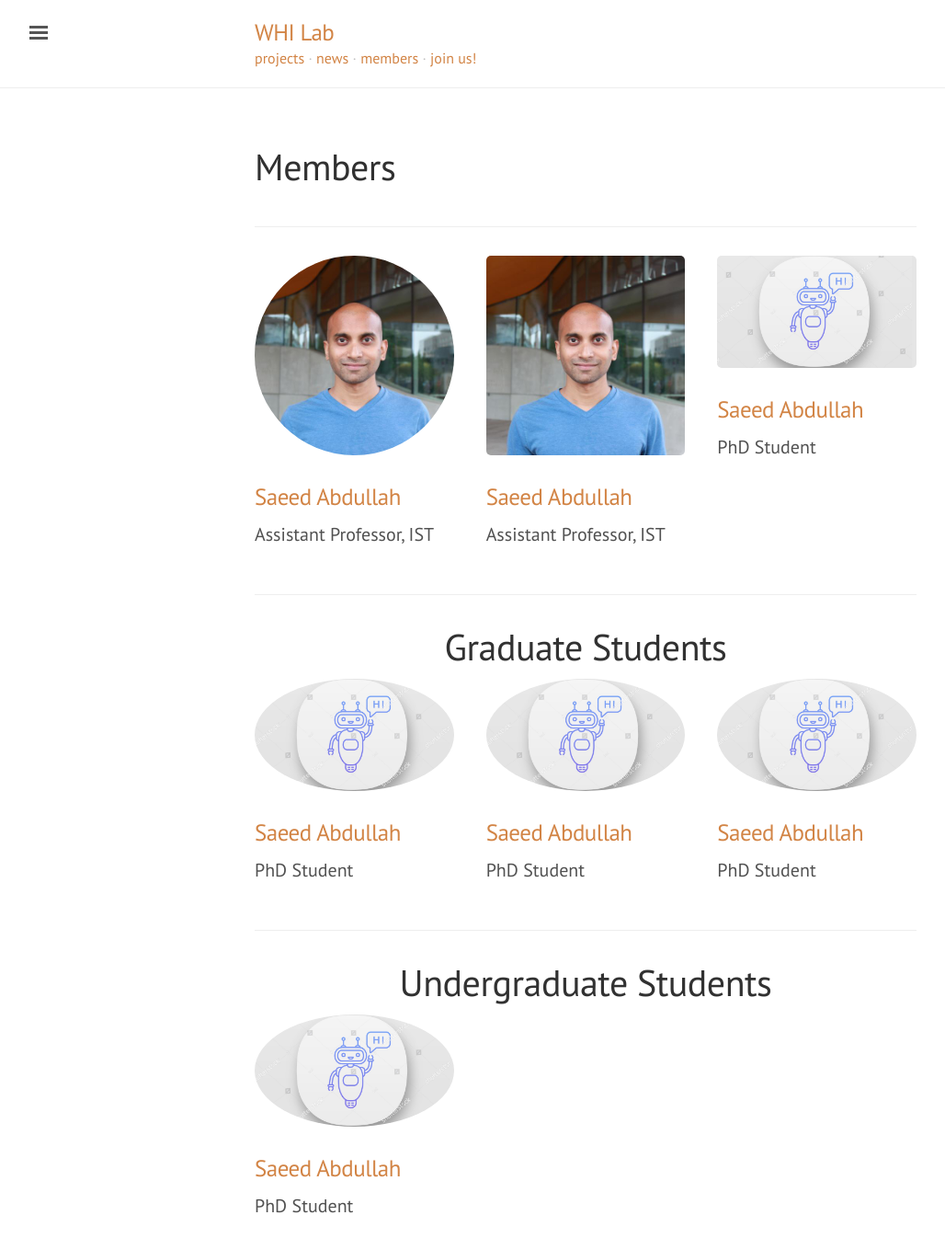
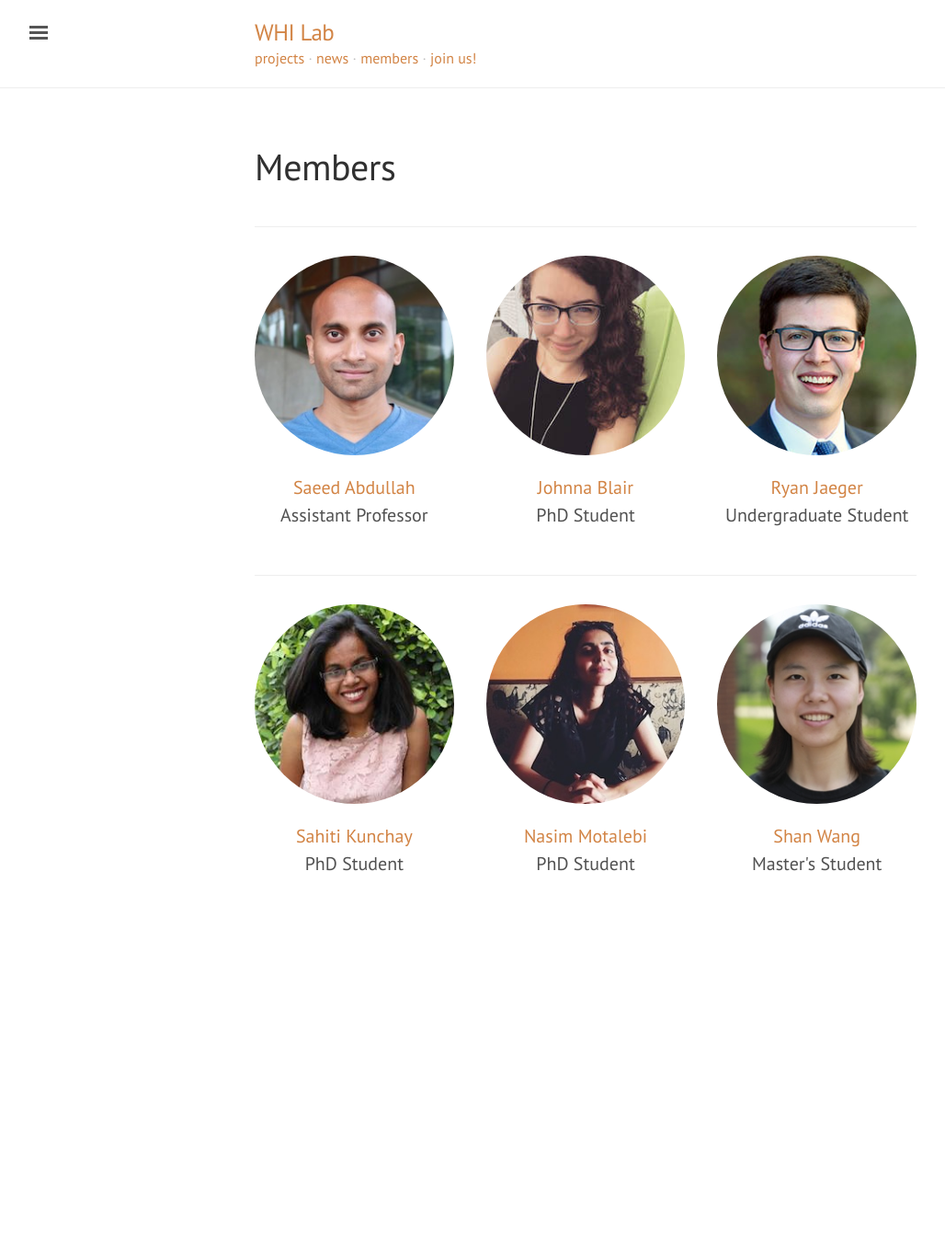
Before and after one commit to whi-lab/whi-lab.github.io, a Jekyll site: the page built from members.markdown, in a window 1280 px wide. Shown: the whole page at 92% size, without its empty margins (3-1031 px from the left). Built offline with Jekyll 4.4.1, drawn with Linux system fonts in a browser that asks for light colours; nearby versions of some CDN libraries; some web fonts are replaced; after the commit the page ends 974 px from its top, so only the background shows below that.

Commit message:
Updates member information

```diff
--- a/members.markdown
+++ b/members.markdown
@@ -10,69 +10,41 @@ title: Members
 </div>
 
 <div class="row">
-    <div class="col-lg-4">
-        <a href="ca-engagement.html"><img class="img-circle" src="/files/images/sa-square.jpg" ></a>
-           <h3> <a href="https://saeedabdullah.com">Saeed Abdullah</a></h3>
-           <p> Assistant Professor, IST </p>
+    <div class="col-lg-4 col-xs-12 text-center">
+        <a href="https://saeedabdullah.com"><img class="img-circle img-center text-center" src="/files/images/saeed-abdullah.jpg"></a>
+           <p> <a href="https://saeedabdullah.com">Saeed Abdullah</a><br/>Assistant Professor</p>
     </div>
 
-    <div class="col-lg-4">
-        <a href="ca-engagement.html"><img src="/files/images/sa-square.jpg" ></a>
-           <h3> <a href="https://saeedabdullah.com">Saeed Abdullah</a></h3>
-           <p> Assistant Professor, IST </p>
+    <div class="col-lg-4 col-xs-12 text-center">
+        <a href="https://johnnablair.weebly.com/"><img class="img-circle img-center" src="/files/images/johnna-blair.jpg"></a>
+           <p> <a href="https://johnnablair.weebly.com/">Johnna Blair</a><br/>PhD Student</p>
     </div>
 
-    <div class="col-lg-4">
-        <a href="ca-engagement.html"><img src="/files/images/dev-1.jpg" ></a>
-           <h3> <a href="https://saeedabdullah.com">Saeed Abdullah</a></h3>
-           <p>PhD Student</p>
+    <div class="col-lg-4 col-xs-12 text-center">
+        <a href="https://sites.psu.edu/academy/author/rej5110/"><img class="img-circle img-center" src="/files/images/ryan-jaeger.jpg"></a>
+           <p> <a href="https://sites.psu.edu/academy/author/rej5110/">Ryan Jaeger</a><br/>Undergraduate Student</p>
     </div>
-
 </div>
 
 <div class="row">
     <div class="col-md-12 text-center">
         <hr>
-        <h1> Graduate Students </h1>
     </div>
 </div>
 
 <div class="row">
-    <div class="col-lg-4">
-        <a href="ca-engagement.html"><img class="img-circle" src="/files/images/dev-1.jpg" ></a>
-           <h3> <a href="https://saeedabdullah.com">Saeed Abdullah</a></h3>
-           <p>PhD Student</p>
+    <div class="col-lg-4 text-center">
+        <a href="https://sahitikunchay.github.io/"><img class="img-circle img-center" src="/files/images/sahiti-kunchay.jpg"></a>
+           <p> <a href="https://sahitikunchay.github.io/">Sahiti Kunchay</a><br/>PhD Student</p>
     </div>
 
-    <div class="col-lg-4">
-        <a href="ca-engagement.html"><img class="img-circle" src="/files/images/dev-1.jpg" ></a>
-           <h3> <a href="https://saeedabdullah.com">Saeed Abdullah</a></h3>
-           <p> PhD Student</p>
+    <div class="col-lg-4 text-center">
+        <a href="http://nasimmotalebi.wixsite.com/nasimmotalebi"><img class="img-circle img-center" src="/files/images/nasim-motalebi.jpg"></a>
+           <p> <a href="http://nasimmotalebi.wixsite.com/nasimmotalebi">Nasim Motalebi</a><br/>PhD Student</p>
     </div>
 
-    <div class="col-lg-4">
-        <a href="ca-engagement.html"><img class="img-circle" src="/files/images/dev-1.jpg" ></a>
-           <h3> <a href="https://saeedabdullah.com">Saeed Abdullah</a></h3>
-           <p> PhD Student</p>
-    </div>
-
-
-
-
-</div>
-
-<div class="row">
-    <div class="col-md-12 text-center">
-        <hr>
-        <h1> Undergraduate Students</h1>
+    <div class="col-lg-4 text-center">
+        <a href="https://ist.psu.edu/directory/graduate_students/sxw820"><img class="img-circle img-center" src="/files/images/shan-wang.jpg"></a>
+           <p> <a href="https://ist.psu.edu/directory/graduate_students/sxw820">Shan Wang</a><br/>Master's Student</p>
     </div>
 </div>
-
-
-<div class="row">
-    <div class="col-lg-4">
-        <a href="ca-engagement.html"><img class="img-circle" src="/files/images/dev-1.jpg" ></a>
-           <h3> <a href="https://saeedabdullah.com">Saeed Abdullah</a></h3>
-           <p>PhD Student</p>
-    </div>
-</div>
```
Also changed, not shown: files/images/johnna-blair.jpg (added), files/images/nasim-motalebi.jpg (added), files/images/ryan-jaeger.jpg (added), files/images/sa-square.jpg (deleted), files/images/saeed-abdullah.jpg (added), files/images/sahiti-kunchay.jpg (added), files/images/shan-wang.jpg (added).
